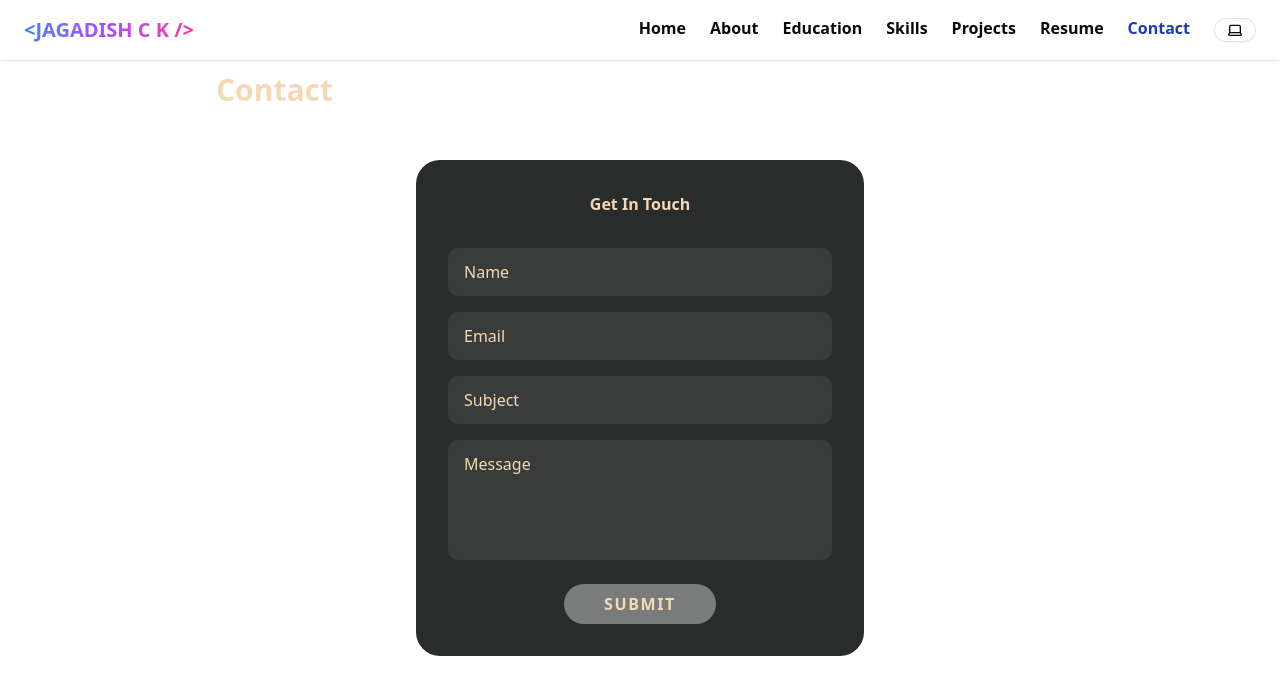
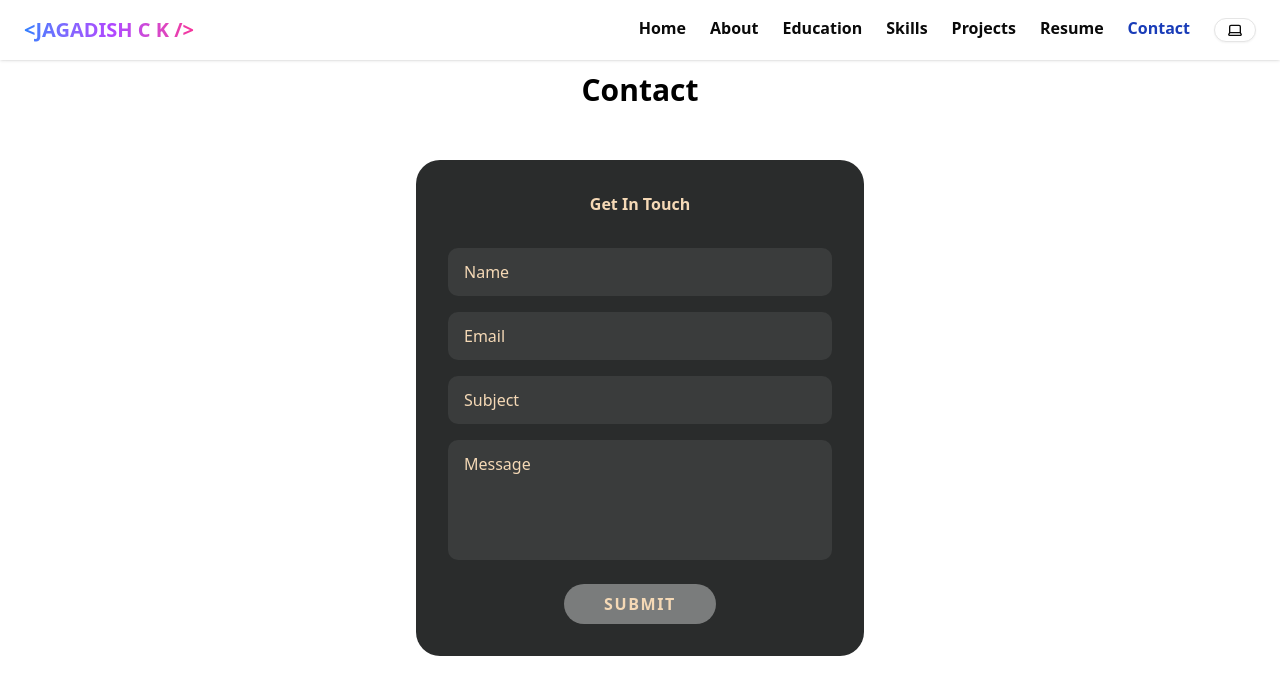
Before and after one commit to jagadish018/jagadish-ck, a Next.js app: page /block/contact-block in a window 1280 px wide. Shown: the top 694 px of the page. Built offline with nearby package versions, Linux system fonts and the light colour scheme.

Commit message:
Update AboutBlock and ContactBlock styles; adjust padding and text colors

```diff
--- a/app/block/about-block/AboutBlock.tsx
+++ b/app/block/about-block/AboutBlock.tsx
@@ -59,7 +59,7 @@ const AboutBlock = () => {
 
         {/* Right Card */}
         <div className=" rounded-2xl p-6 shadow-md w-full flex flex-col justify-between dark:shadow-white">
-          <p className="leading-relaxed px-8 text-[15px] md:text-base text-justify">
+          <p className="leading-relaxed px-4 text-[15px] md:text-base text-justify">
             <strong>Greetings,</strong>
             <br />
             <br />I am Jagadish C K, a driven and innovative Information Science
--- a/app/block/contact-block/ContactBlock.tsx
+++ b/app/block/contact-block/ContactBlock.tsx
@@ -5,9 +5,8 @@ const ContactBlock = () => {
   return (
     <div className="dark:bg-[#0A0A0A] min-h-screen flex flex-col font-inter">
       <header className="dark:bg-[#0A0A0A] rounded-b-xl px-6 py-3 w-full">
-        <nav className="max-w-5xl mx-auto flex items-center gap-2">
-          <span className="text-[#f5d9b6] text-3xl font-bold">Contact</span>
-
+        <nav className="max-w-5xl mx-auto flex justify-center items-center gap-2">
+          <span className="text-black dark:text-white text-3xl font-bold">Contact</span>
         </nav>
       </header>
 
```
